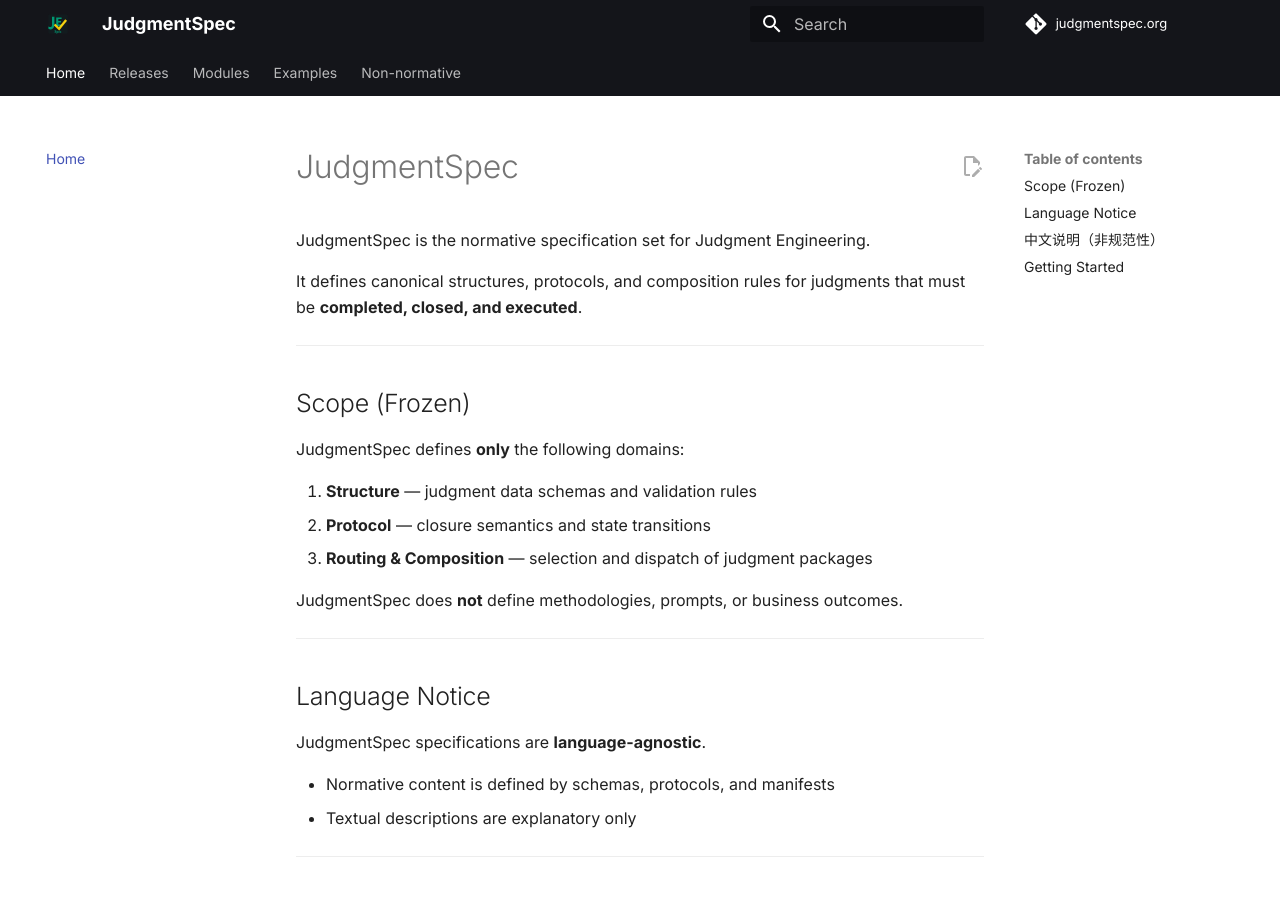
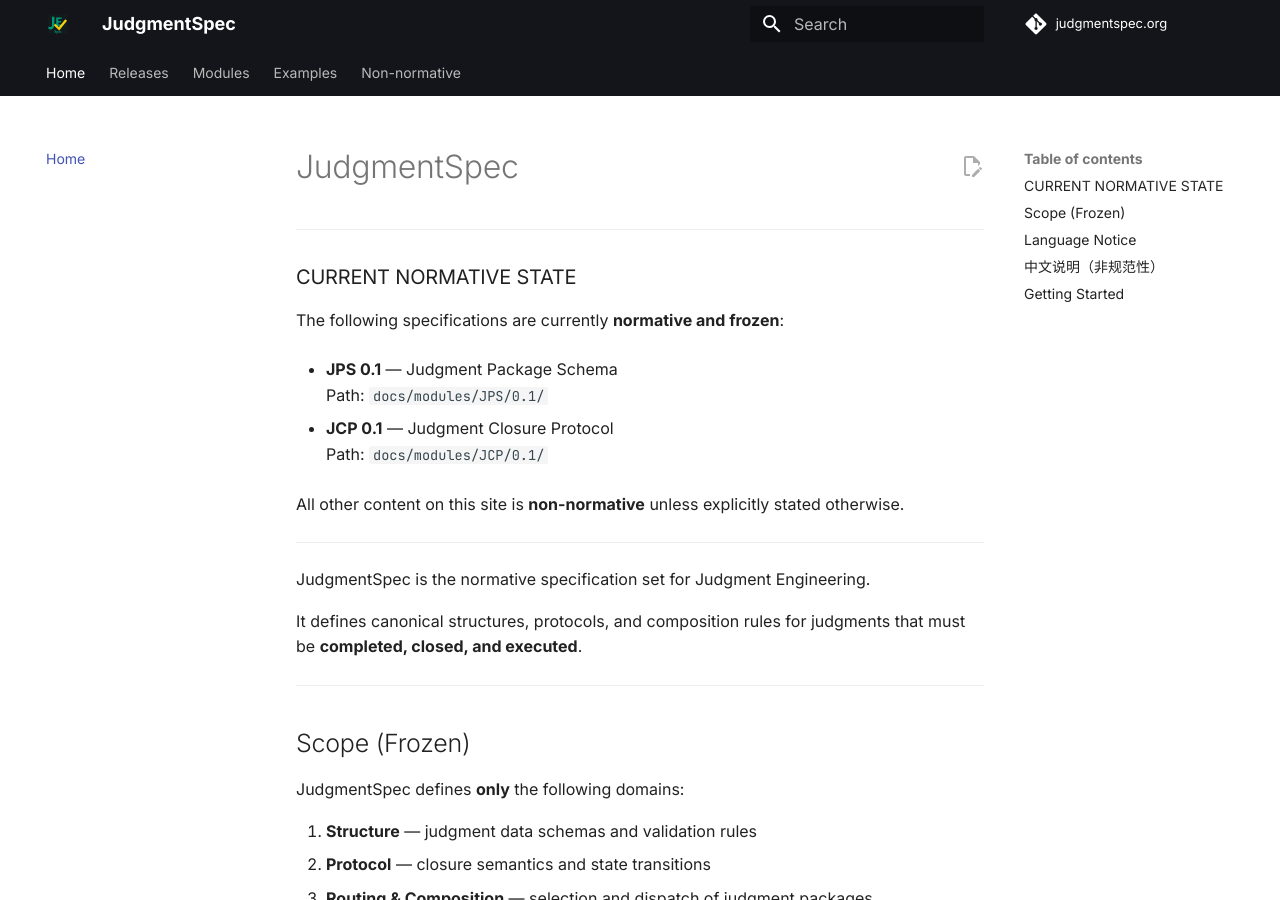
Before and after one commit to tardiai/judgmentspec.org, an MkDocs documentation site: the page built from docs/index.md, in a window 1280 px wide and 900 px high. Built offline with MkDocs 1.6.1 and Material for MkDocs 9.7.7, drawn with Linux system fonts in a browser that asks for light colours; comment, search, counter and statistics services are not loaded.

Commit message:
force state sync

```diff
--- a/docs/index.md
+++ b/docs/index.md
@@ -1,4 +1,22 @@
 # JudgmentSpec
+
+---
+
+### CURRENT NORMATIVE STATE
+
+The following specifications are currently **normative and frozen**:
+
+- **JPS 0.1** — Judgment Package Schema
+  Path: `docs/modules/JPS/0.1/`
+
+- **JCP 0.1** — Judgment Closure Protocol
+  Path: `docs/modules/JCP/0.1/`
+
+All other content on this site is **non-normative**
+unless explicitly stated otherwise.
+
+---
+
 
 JudgmentSpec is the normative specification set for Judgment Engineering.
 
```
Also changed, not shown: GOVERNANCE.md (+24 -0 lines), docs/modules/JCP/0.1/index.md (+7 -0 lines), docs/modules/JPS/0.1/index.md (+7 -0 lines).
